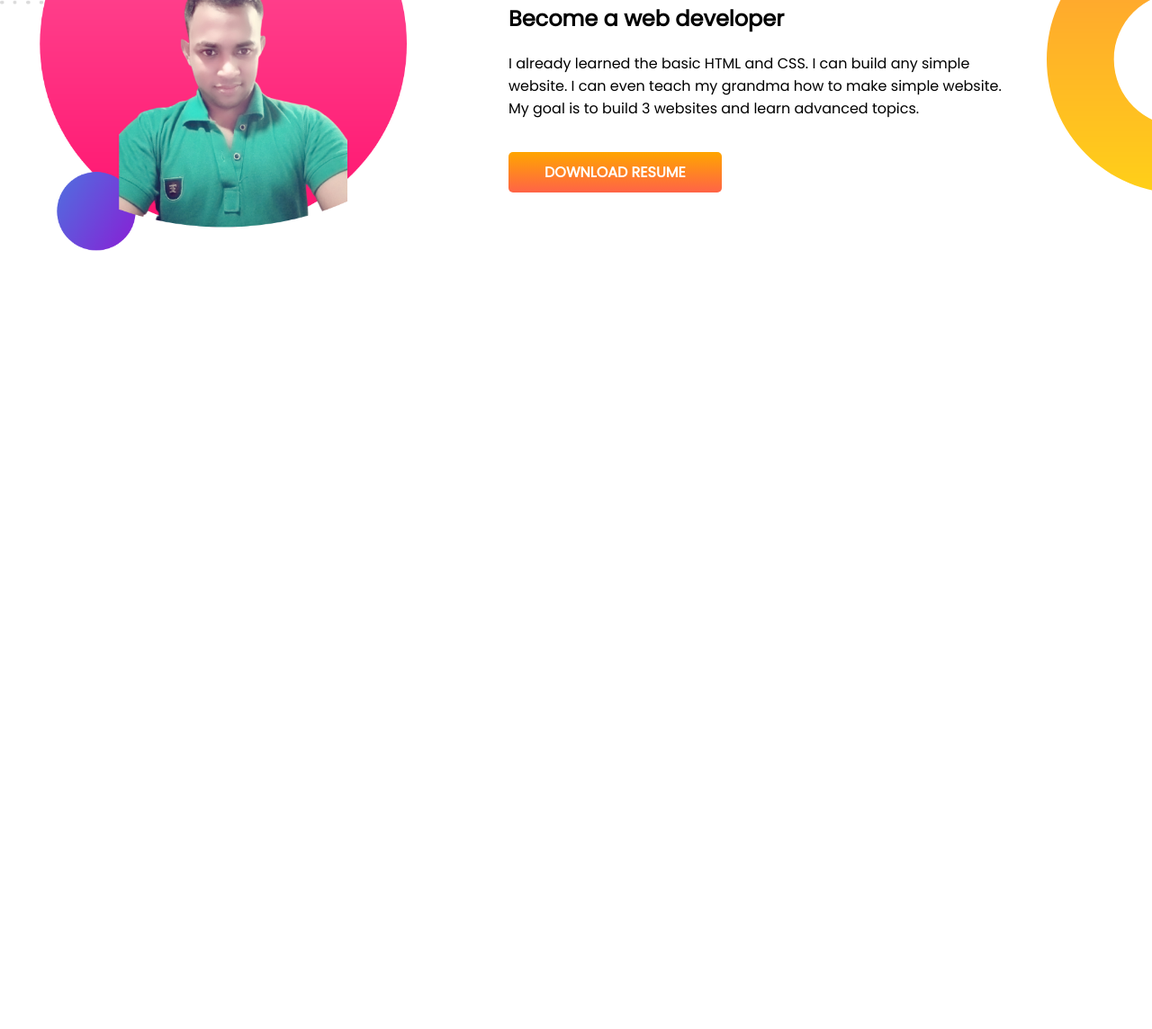
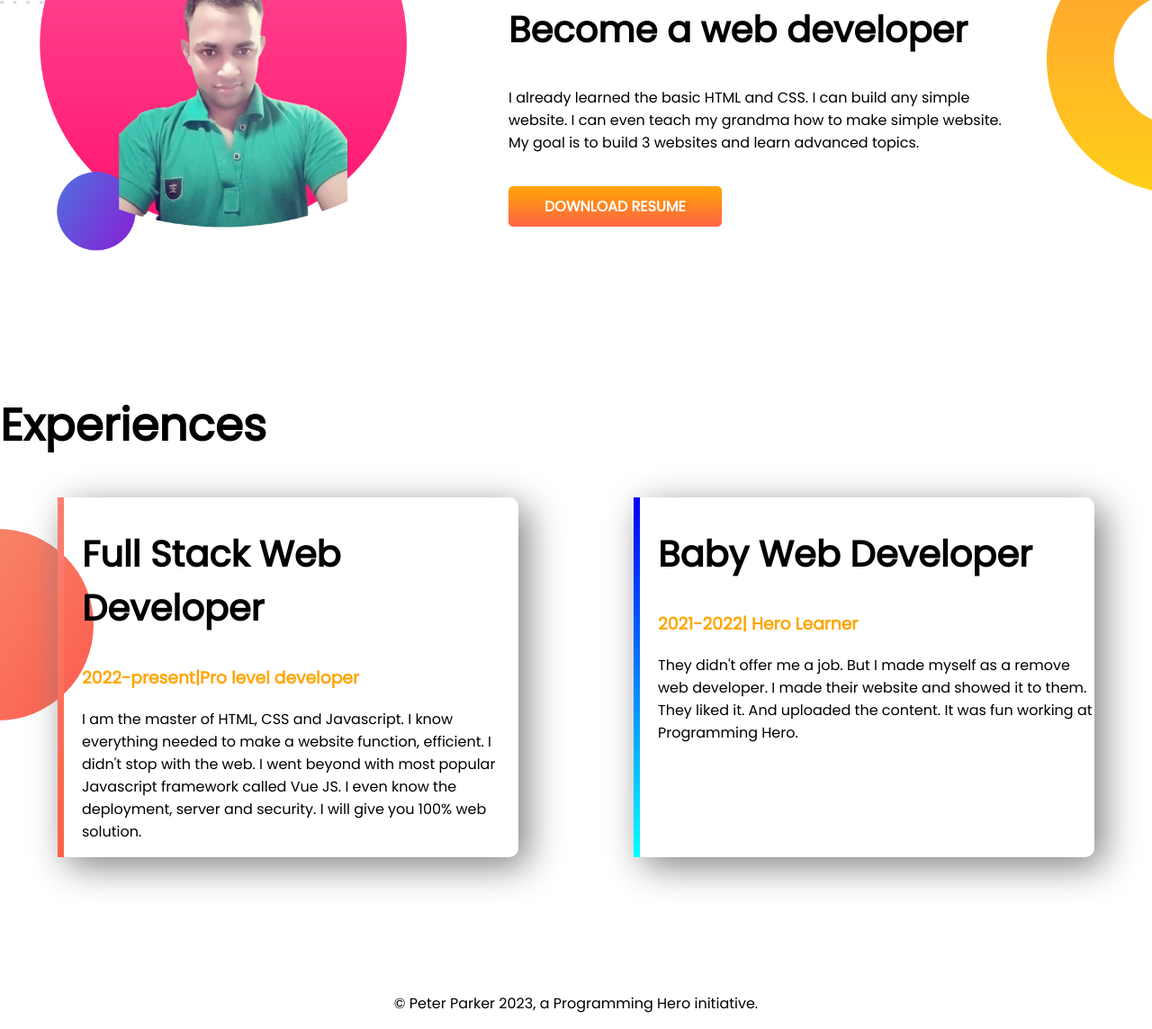
Before and after one commit to tanjima2406/developer-portfolio, a plain HTML site: page index.html in a window 1280 px wide. Shown: the part 808-1952 px from the top of the page at 90% size. Before the commit the page ends 1244 px from the top, so only its background shows below. Drawn offline with Linux system fonts and the light colour scheme.

Commit message:
footer and experiences added

```diff
--- a/index.html
+++ b/index.html
@@ -11,7 +11,7 @@
     <link rel="stylesheet" href="style.css">
 </head>
 <body>
-  <section class="top-banner">
+  <section class="top-banner flexible-container">
     <div class="half-width">
       <h1>Welcome To</h1>
       <h1><span class="orange-color">Hamida's</span> World!</h1>
@@ -23,7 +23,7 @@
       <img src="images/Hamida-pic-with-bg.png" alt="">
     </div>
   </section>
-  <section class="dream-big">
+  <section class="dream-big flexible-container">
     <div class="half-width">
       <img src="images/my-bg2.png" alt="">
     </div>
@@ -34,5 +34,23 @@
         <a class="link-button" target="_blank" href="">DOWNLOAD RESUME</a>
     </div>
   </section>
+  <section class="experiences-area">
+    <h1>Experiences</h1>
+    <div class="flexible-container">
+      <div id="full-stack-experiences" class="experiences-item">
+        <h2>Full Stack Web Developer</h2>
+        <h3 class="orange-color">2022-present|Pro level developer</h3>
+        <p>I am the master of HTML, CSS and Javascript. I know everything needed to make a website function, efficient. I didn't stop with the web. I went beyond with most popular Javascript framework called Vue JS. I even know the deployment, server and security. I will give you 100% web solution.</p>
+      </div>
+      <div id="web-dev" class="experiences-item">
+        <h2>Baby Web Developer</h2>
+        <h3 class="orange-color">2021-2022| Hero Learner</h3>
+        <p>They didn't offer me a job. But I made myself as a remove web developer. I made their website and showed it to them. They liked it. And uploaded the content. It was fun working at Programming Hero.</p>
+      </div>
+    </div>
+  </section>
+  <footer>
+    <p>© Peter Parker 2023, a Programming Hero initiative.</p>
+  </footer>
 </body>
 </html>
--- a/style.css
+++ b/style.css
@@ -5,10 +5,13 @@ body{
 h1{
     font-size: 50px;
 }
+h2{
+    font-size: 40px;
+}
 .orange-color{
     color:orange;
 }
-section{
+.flexible-container{
     display: flex;
     margin-bottom: 150px;
 }
@@ -44,3 +47,29 @@ section{
 .dream-big .right{
     padding-right: 150px;
 }
+.experiences-area{
+    background-image: url(images/exp-bg.png);
+    background-repeat: no-repeat;
+    background-position: left;
+}
+.experiences-item{
+    width: 40%;
+    margin-left: 5%;
+    margin-right: 5%;
+    padding-left: 20px;
+    border-radius: 10px;
+    box-shadow: 10px 10px 40px gray;
+}
+#web-dev{
+    border-left: 7px solid;
+    border-image: linear-gradient(blue,cyan);
+    border-image-slice: 1;
+}
+#full-stack-experiences{
+    border-left: 7px solid;
+    border-image: linear-gradient(salmon,tomato);
+    border-image-slice: 1;
+}
+footer p {
+    text-align: center;
+}
```
Also changed, not shown: 4 other files.
